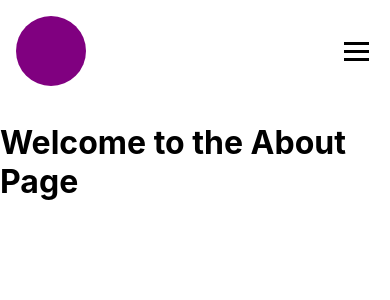
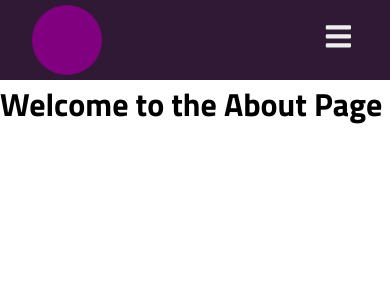
Before and after one commit to Josekariz/stmonic, a React (Create React App) app: page /about in a window 390 px wide. Shown: the top 300 px of the page. Built offline with nearby package versions, Linux system fonts and the light colour scheme.

Commit message:
create humburger menu

```diff
--- /dev/null
+++ b/Styles/main.css
@@ -0,0 +1,97 @@
+@import url("https://fonts.googleapis.com/css2?family=Titillium+Web:wght@300;400;700&display=swap");
+
+* {
+	padding: 0;
+	margin: 0;
+	box-sizing: border-box;
+	font-family: "Titillium Web", sans-serif;
+}
+
+:root {
+	--mainColor: #29335c;
+	--mainColorLight: #5767aa;
+	--secondaryColor: #db2b39;
+	--textColor: #eee;
+}
+
+header {
+	display: flex;
+	align-items: center;
+	justify-content: space-between;
+	height: 80px;
+	padding: 0 2rem;
+	background-color: var(--mainColor);
+	color: var(--textColor);
+}
+
+nav ul {
+	display: flex;
+	align-items: center;
+}
+
+nav li {
+	margin: 0 1rem;
+}
+
+nav li a {
+	color: var(--textColor);
+	text-decoration: none;
+}
+
+nav li a:hover {
+	color: var(--secondaryColor);
+}
+
+header .nav-btn {
+	padding: 5px;
+	cursor: pointer;
+	background: transparent;
+	border: none;
+	outline: none;
+	color: var(--textColor);
+	visibility: hidden;
+	opacity: 0;
+	font-size: 1.8rem;
+}
+
+header div,
+nav {
+	display: flex;
+	align-items: center;
+}
+
+@media only screen and (max-width: 1024px) {
+	header .nav-btn {
+		visibility: visible;
+		opacity: 1;
+	}
+
+	header nav {
+		position: fixed;
+		top: -100vh;
+		left: 0;
+		height: 100%;
+		width: 100%;
+		display: flex;
+		flex-direction: column;
+		align-items: center;
+		justify-content: center;
+		gap: 1.5rem;
+		background-color: var(--mainColor);
+		transition: 1s;
+	}
+
+	header .responsive_nav {
+		transform: translateY(100vh);
+	}
+
+	nav .nav-close-btn {
+		position: absolute;
+		top: 2rem;
+		right: 2rem;
+	}
+
+	nav li {
+		font-size: 1.5rem;
+	}
+}
--- a/package.json
+++ b/package.json
@@ -8,7 +8,10 @@
     "@testing-library/user-event": "^13.5.0",
     "react": "^18.2.0",
     "react-dom": "^18.2.0",
+    "react-icons": "^4.10.1",
+    "react-router-dom": "^6.14.1",
     "react-scripts": "5.0.1",
+    "styled-components": "^6.0.4",
     "web-vitals": "^2.1.4"
   },
   "scripts": {
--- a/src/Navbar1.js
+++ b/src/Navbar1.js
@@ -1,40 +1,42 @@
-import React, { useState } from "react";
+import { useRef } from "react";
 import { Link } from "react-router-dom";
-import "./Navbar1.css";
+import { FaBars, FaTimes } from "react-icons/fa";
+import "./mainnav.css";
 
-const Navbar1 = () => {
-  const [isOpen, setIsOpen] = useState(false);
+function Navbar() {
+  const navRef = useRef();
 
-  const toggleMenu = () => {
-    setIsOpen(!isOpen);
+  const showNavbar = () => {
+    navRef.current.classList.toggle("responsive_nav");
   };
 
   return (
-    <nav className={`navbar ${isOpen ? "open" : ""}`}>
+    <header>
       <div className="logo">
         {/* <img src={"https://placehold.co/70"} alt="Logo" /> */}
       </div>
-      <ul className={`nav-links ${isOpen ? "open" : ""}`}>
-        <li>
+      <nav ref={navRef}>
+        <a href="/#">
           <Link to="/">Home</Link>
-        </li>
-        <li>
+        </a>
+        <a href="/#">
           <Link to="/blaze">Blaze</Link>
-        </li>
-        <li>
+        </a>
+        <a href="/#">
           <Link to="/events">Events</Link>
-        </li>
-        <li>
-          <Link to="/about">About</Link>
-        </li>
-      </ul>
-      <div className="hamburger" onClick={toggleMenu}>
-        <div className="line"></div>
-        <div className="line"></div>
-        <div className="line"></div>
-      </div>
-    </nav>
+        </a>
+        <a href="/#">
+          <Link to="/about">About Us</Link>
+        </a>
+        <button className="nav-btn nav-close-btn" onClick={showNavbar}>
+          <FaTimes />
+        </button>
+      </nav>
+      <button className="nav-btn" onClick={showNavbar}>
+        <FaBars />
+      </button>
+    </header>
   );
-};
+}
 
-export default Navbar1;
+export default Navbar;
--- /dev/null
+++ b/src/Navbartest.css
@@ -0,0 +1,27 @@
+.navbar {
+    display: flex;
+    align-items: center;
+    justify-content: space-between;
+    padding: 1rem;
+  }
+
+  .logo {
+    height: 70px;
+    width: 70px;
+    background-color: purple;
+    border-radius: 35px;
+  }
+
+  .nav-links {
+    display: flex;
+    justify-content: space-evenly;
+  }
+
+  .nav-links li {
+    padding: 0 1rem;
+    list-style: none;
+  }
+
+  .nav-links li a {
+    text-decoration: none;
+  }
--- /dev/null
+++ b/src/mainnav.css
@@ -0,0 +1,95 @@
+@import url("https://fonts.googleapis.com/css2?family=Titillium+Web:wght@300;400;700&display=swap");
+
+* {
+	padding: 0;
+	margin: 0;
+	box-sizing: border-box;
+	font-family: "Titillium Web", sans-serif;
+}
+/* control color of the page */
+:root {
+	--mainColor: #301934;
+	--mainColorLight: #301934cb;
+	--secondaryColor: #0571ee;
+	--textColor: #eee;
+}
+
+header {
+	display: flex;
+	align-items: center;
+	justify-content: space-between;
+	height: 80px;
+	padding: 0 2rem;
+	background-color: var(--mainColor);
+	color: var(--textColor);
+}
+.logo {
+    height: 70px;
+    width: 70px;
+    background-color: purple;
+    border-radius: 35px;
+  }
+
+nav a {
+	margin: 0 1rem;
+	color: var(--textColor);
+	text-decoration: none;
+}
+
+nav a:hover {
+	color: var(--secondaryColor);
+}
+
+header .nav-btn {
+	padding: 5px;
+	cursor: pointer;
+	background: transparent;
+	border: none;
+	outline: none;
+	color: var(--textColor);
+	visibility: hidden;
+	opacity: 0;
+	font-size: 1.8rem;
+}
+
+header div,
+nav {
+	display: flex;
+	align-items: center;
+}
+
+@media only screen and (max-width: 1024px) {
+	header .nav-btn {
+		visibility: visible;
+		opacity: 1;
+	}
+
+	header nav {
+		position: fixed;
+		top: -100vh;
+		left: 0;
+		height: 100%;
+		width: 100%;
+		display: flex;
+		flex-direction: column;
+		align-items: center;
+		justify-content: center;
+		gap: 1.5rem;
+		background-color: var(--mainColor);
+		transition: 1s;
+	}
+
+	header .responsive_nav {
+		transform: translateY(100vh);
+	}
+
+	nav .nav-close-btn {
+		position: absolute;
+		top: 2rem;
+		right: 2rem;
+	}
+
+	nav a {
+		font-size: 1.5rem;
+	}
+}
```
